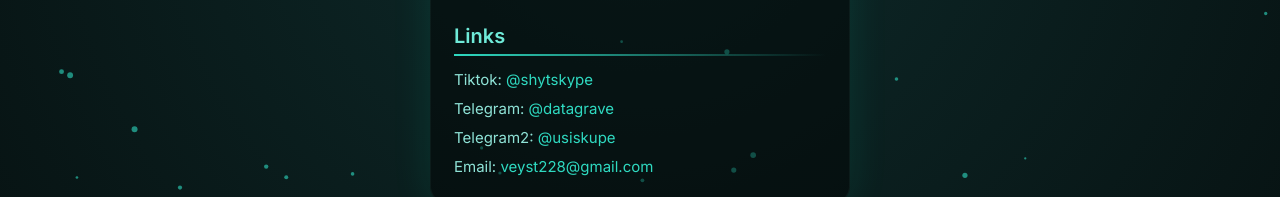
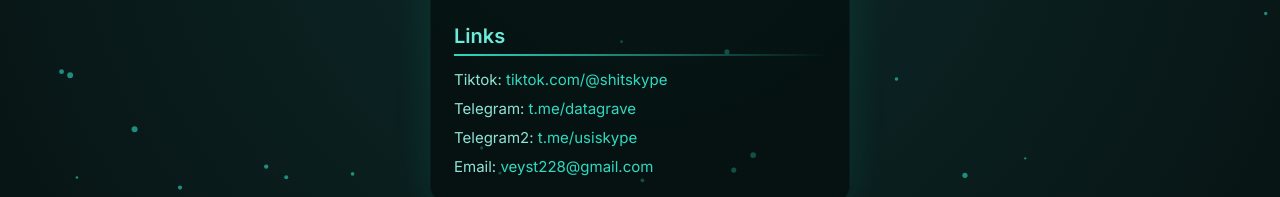
Before and after one commit to kazakura4000-max/kazakura4000-max.github.io, a plain HTML site: page index.html in a window 1280 px wide. Shown: the part 150-347 px from the top of the page. Drawn offline with Linux system fonts and the light colour scheme.

Commit message:
Update links in index.html to show full URLs

```diff
--- a/index.html
+++ b/index.html
@@ -26,9 +26,9 @@
     <section class="block">
       <h2>Links</h2>
       <ul class="links">
-        <li>Tiktok: <a href="tiktok.com/@shitskype" target=_blank">@shytskype</a></li>
-        <li>Telegram: <a href="t.me/datagrave" target="_blank">@datagrave</a></li>
-        <li>Telegram2: <a href="t.me/usiskype" target="_blank">@usiskupe</a></li>
+        <li>Tiktok: <a href="tiktok.com/@shitskype" target=_blank">tiktok.com/@shitskype</a></li>
+        <li>Telegram: <a href="t.me/datagrave" target="_blank">t.me/datagrave</a></li>
+        <li>Telegram2: <a href="t.me/usiskype" target="_blank">t.me/usiskype</a></li>
         <li>Email: <a href="mailto:"veyst228@gmail.com">veyst228@gmail.com</a></li>
       </ul>
     </section>
```
